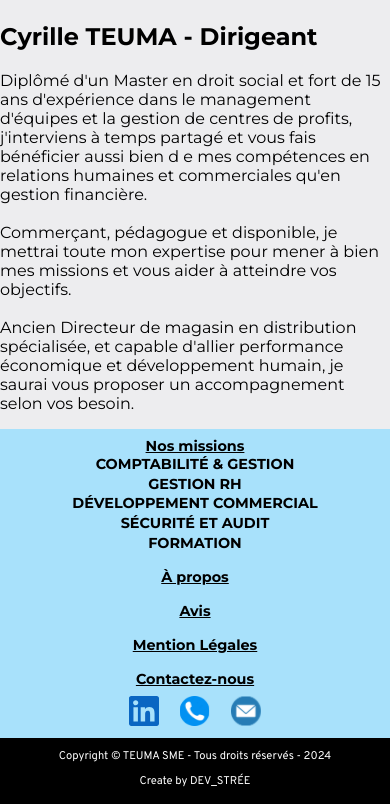
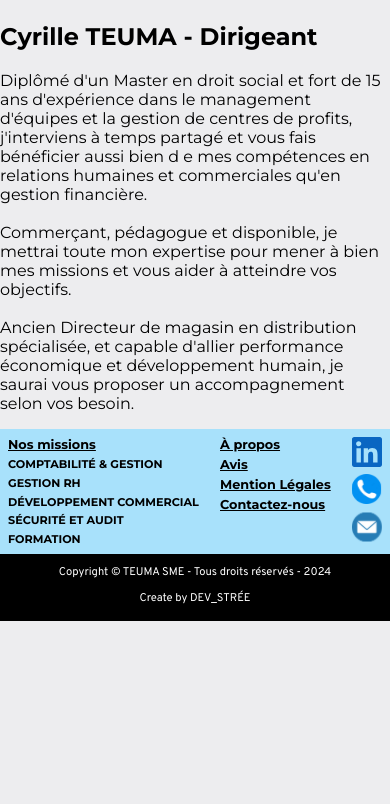
Before and after one commit to Guillaumedev69/teuma-app, a Next.js app: page /about in a window 390 px wide. Shown: the part 721-1525 px from the top of the page. After the commit the page ends 1342 px from the top, so only its background shows below. Built offline with nearby package versions, Linux system fonts and the light colour scheme.

Commit message:
V3 mobile 320px

```diff
--- a/src/Global.module.scss
+++ b/src/Global.module.scss
@@ -1,5 +1,3 @@
-
-@import url("https://fonts.googleapis.com/css2?family=Montserrat:ital,wght@0,100..900;1,100..900&display=swap");
 @import url("https://fonts.googleapis.com/css2?family=Montserrat:ital,wght@0,100..900;1,100..900&family=Overpass:ital,wght@0,100..900;1,100..900&display=swap");
 $font1: "Montserrat";
 $font2: "Overpass";
--- a/src/components/Footer.tsx
+++ b/src/components/Footer.tsx
@@ -37,15 +37,13 @@ const Footer = () => {
                     <Link href="/about">À propos</Link>
                     <Link href="/review">Avis</Link>
                     <Link href="/legalnotices">Mention Légales</Link>
+                    <Link href="/contact">Contactez-nous</Link>
                 </div>
-                <div className={styles.contactContainer}>
-                    <Link href="/contact">Contactez-nous</Link>
-                    <div className={styles.linkContactContainer}>
+                <div className={styles.linkContactContainer}>
 
-                        <a href="https://www.linkedin.com/in/cyrille-teuma-856a4a152/" target="blank"><ImgLogoLinkedin /></a>
-                        <a href="tel:0788235392"><ImgCall /></a>
-                        <a href="mailto:cyrille.teuma.pro@gmail.com"><ImgMail /></a>
-                    </div>
+                    <a href="https://www.linkedin.com/in/cyrille-teuma-856a4a152/" target="blank"><ImgLogoLinkedin /></a>
+                    <a href="tel:0788235392"><ImgCall /></a>
+                    <a href="mailto:cyrille.teuma.pro@gmail.com"><ImgMail /></a>
                 </div>
             </div>
             <div className={styles.footerSecond}>
--- a/src/styles/BtnContact.module.scss
+++ b/src/styles/BtnContact.module.scss
@@ -8,9 +8,9 @@
     background: #a7e1fa;
     box-shadow: 0px 4px 4px 0px rgba(0, 0, 0, 0.56);
     padding: 0.5rem 1rem;
-    width: 8.5rem;
-    height: 1.5rem;
-    font-size: 1.2em;
+    width: 10rem;
+    height: 2rem;
+    font-size: 1.4em;
     font-family: $font2;
     text-wrap: nowrap;
     text-align: center;
@@ -21,8 +21,8 @@
     border-radius: 40px;
     background: #a7e1fa;
     padding: 0.5rem 1rem;
-    width: 8.5rem;
-    height: 1.5rem;
+    width: 10rem;
+    height: 1rem;
     font-size: 1.5rem;
     font-weight: bold;
     display: flex;
--- a/src/styles/Footer.module.scss
+++ b/src/styles/Footer.module.scss
@@ -6,12 +6,13 @@
     flex-direction: column;
     width: 100%;
     .footerFirst {
-      padding: 0.5rem 0;
+      height: 100%;
+      padding: 0.5rem;
       display: flex;
+      flex-direction: row;
+      justify-content: space-between;
       gap: 1rem;
-      flex-direction: column;
-      justify-content: center;
-      align-items: center;
+      align-items: start;
       font-family: $font1;
       font-weight: bold;
       background-color: #a8e1fb;
@@ -19,29 +20,31 @@
       .missionContainer {
         display: flex;
         flex-direction: column;
-        align-items: center;
+        align-items: start;
         justify-content: center;
-        text-align: center;
+        text-align: start;
+        gap: 0.3rem;
         .missionTitle {
           margin: 0;
           text-decoration: underline;
           font-weight: bold;
-          text-align: center;
-          font-size: 0.9rem;
+          text-align: start;
+          font-size: 0.8rem;
         }
         ul {
           margin: 0;
           padding: 0;
           display: flex;
           flex-direction: column;
-          gap: 0.1rem;
+          gap: 0.3rem;
         }
         a {
           color: #000;
           text-decoration: none;
           li {
             list-style: none;
-            font-size: 0.9rem;
+            text-wrap: wrap;
+            font-size: 0.7rem;
           }
         }
         a:hover {
@@ -51,9 +54,10 @@
       .linkContainer {
         display: flex;
         flex-direction: column;
-        gap: 1rem;
-        font-size: 0.9rem;
-        text-align: center;
+        gap: 0.3rem;
+        font-size: 0.8rem;
+        text-align: start;
+        text-wrap: wrap;
         a {
           color: #000;
         }
@@ -61,23 +65,12 @@
           color: #605c5c;
         }
       }
-      .contactContainer {
+      .linkContactContainer {
         display: flex;
         flex-direction: column;
         align-items: center;
-        gap: 0.5rem;
-        a {
-          font-size: 0.9rem;
-          text-decoration: underline;
-          color: #000;
-        }
-        .linkContactContainer {
-          display: flex;
-          flex-direction: row;
-          align-items: center;
-          justify-content: center;
-          gap: 1.3rem;
-        }
+        justify-content: space-between;
+        gap: 0.2rem;
       }
     }
     .footerSecond {
--- a/src/styles/Hexagon.module.scss
+++ b/src/styles/Hexagon.module.scss
@@ -182,9 +182,8 @@
     display: flex;
     flex-direction: column;
     align-items: center;
-    gap: 2rem;
-    max-height: 1400px;
-    min-height: 1400px;
+    max-height: 1200px;
+    min-height: 1200px;
     .line1 {
       display: flex;
       flex-direction: row;
@@ -323,6 +322,7 @@
     display: flex;
     flex-direction: column;
     align-items: center;
+    height: 0px;
     .hexagoneThird {
       position: relative;
       bottom: 75vh;
--- a/src/styles/Home.module.scss
+++ b/src/styles/Home.module.scss
@@ -8,7 +8,6 @@
     flex-direction: column;
     gap: 4rem;
     width: 100%;
-    max-height: 1400px;
     .mainHomePage {
       display: flex;
       flex-direction: column;
```
